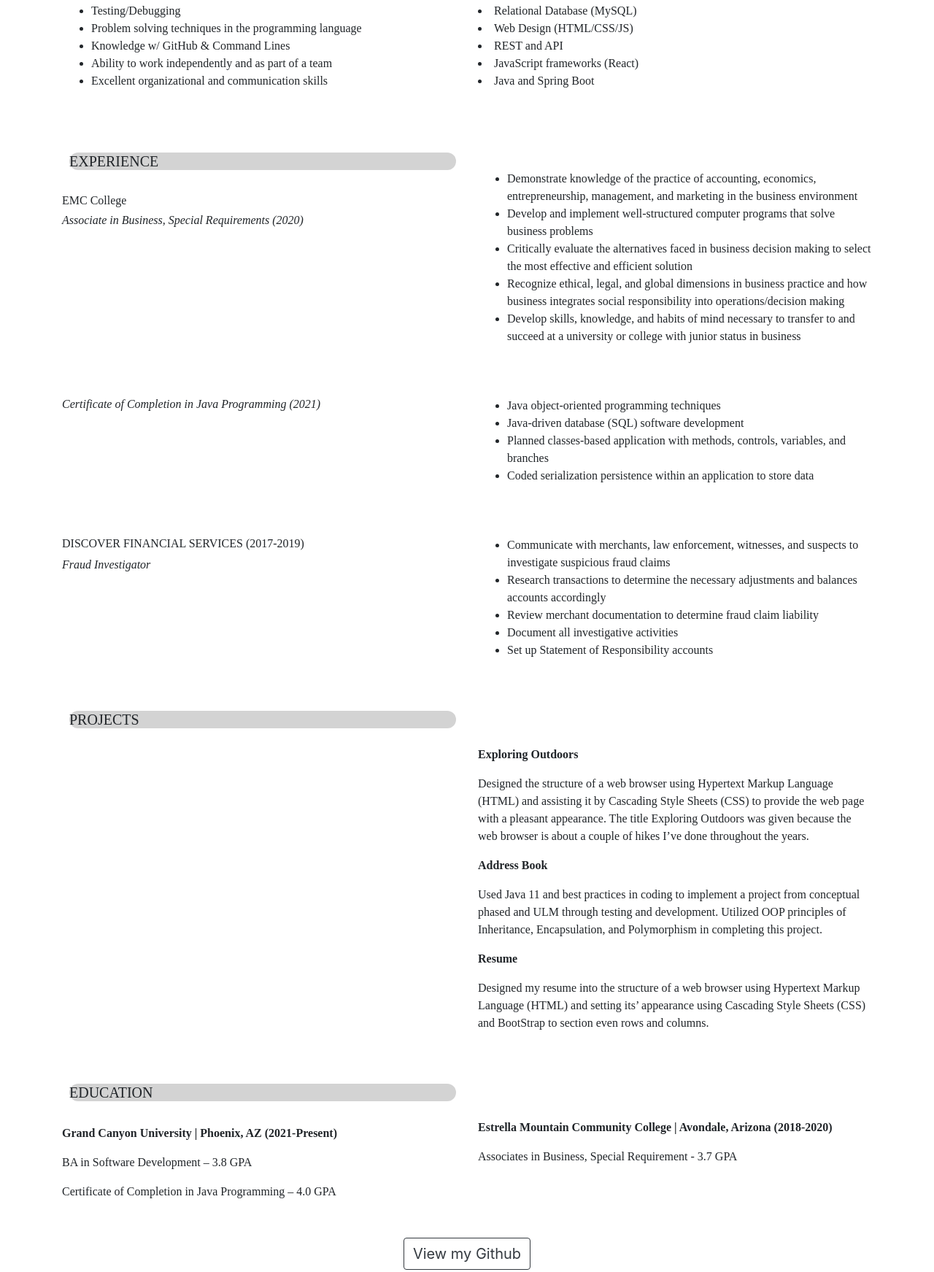
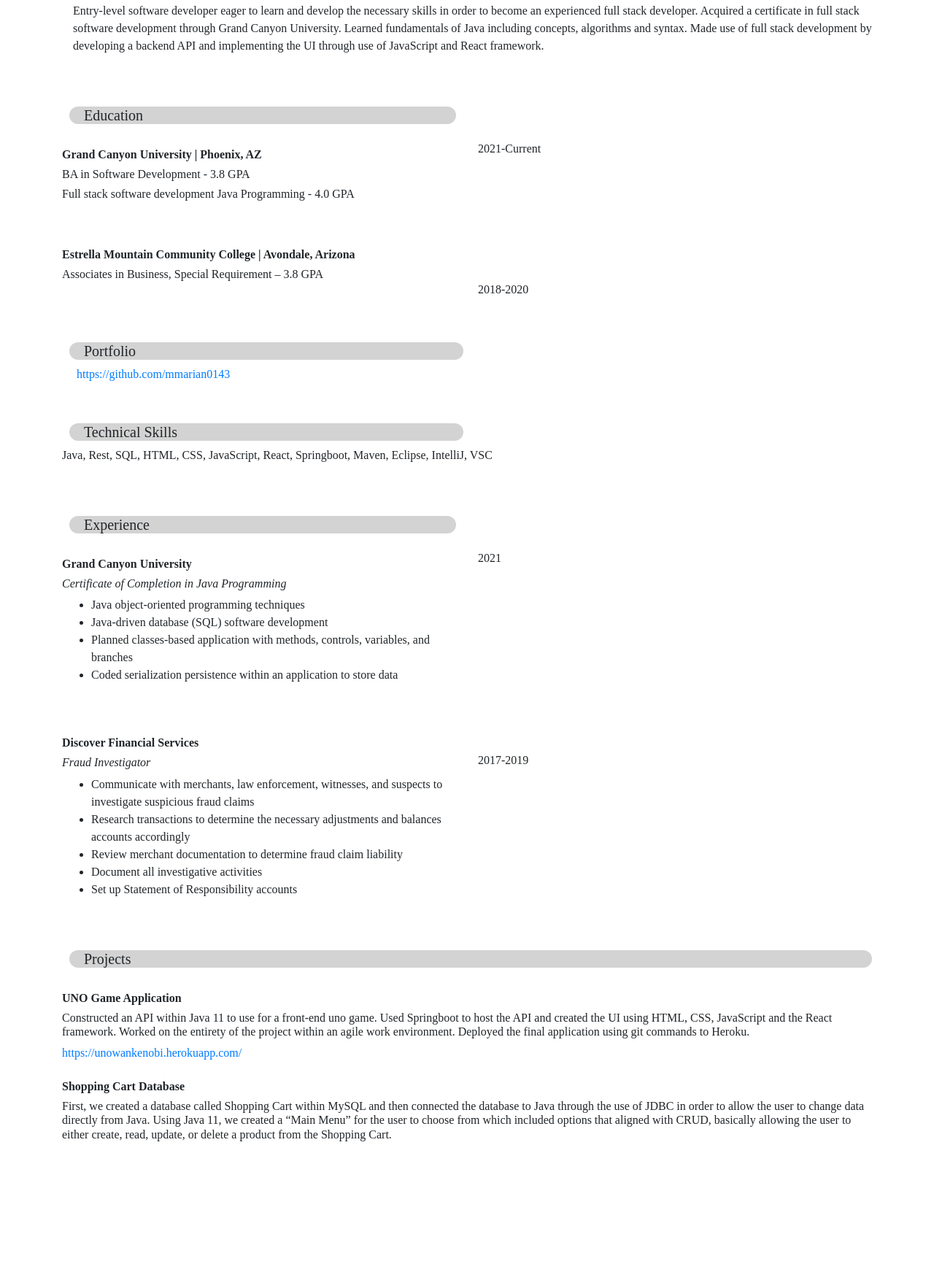
Before and after one commit to mmarian0143/mmarian0143.github.io, a plain HTML site: page index.html in a window 1280 px wide. Shown: the part 447-2190 px from the top of the page at 73% size. After the commit the page ends 2074 px from the top, so only its background shows below. Drawn offline with nearby package versions, Linux system fonts and the light colour scheme.

Commit message:
updated resume 02/11

```diff
--- a/index.html
+++ b/index.html
@@ -23,26 +23,11 @@
     </div>
   </div>
     <div class="row top top-buffer">
-    <div class="container">
-      <div class="row">
+
         <div class="col">
-          <p><h5 class="underline" style="border-radius: 14px; background:lightgray;">TECHNOLOGY AND PROFESSIONAL SKILLS</h5>
-            <ul>
-              <li>Testing/Debugging</li>
-              <li>Problem solving techniques in the programming language</li>
-              <li>Knowledge w/ GitHub & Command Lines</li>
-              <li>Ability to work independently and as part of a team</li>
-              <li>Excellent organizational and communication skills</li>
+          <p><h5 class="underline" style="border-radius: 14px; background:lightgray; padding-left: 20px; margin-left: 80px; margin-right: 80px;">Professional Summary</h5>
+            <p style="padding-left: 20px; margin-left: 80px; margin-right: 80px;">Entry-level software developer eager to learn and develop the necessary skills in order to become an experienced full stack developer. Acquired a certificate in full stack software development through Grand Canyon University. Learned fundamentals of Java including concepts, algorithms and syntax. Made use of full stack development by developing a backend API and implementing the UI through use of JavaScript and React framework.</p>
             </div>
-        <div class="col">
-          <br><br>
-        <li>Relational Database (MySQL)</li>
-        <li>Web Design (HTML/CSS/JS)</li>
-        <li>REST and API</li>
-        <li>JavaScript frameworks (React)</li>
-        <li>Java and Spring Boot</li>
-        </ul>
-      </div>
       </div>
     </div>
   </div>
@@ -50,20 +35,15 @@
     <div class="container">
       <div class="row">
         <div class="col">
-          <h5 class="underline" style="border-radius: 14px; background:lightgray;">EXPERIENCE</h5>
+          <h5 class="underline" style="border-radius: 14px; background:lightgray; padding-left: 20px;">Education</h5>
           <br>
-          <h6>EMC College</h6>
-          <em><h6>Associate in Business, Special Requirements (2020)</h6></em>
+          <h6><b>Grand Canyon University | Phoenix, AZ</b></h6>
+          <h6>BA in Software Development - 3.8 GPA</h6>
+          <h6>Full stack software development Java Programming - 4.0 GPA</h6>
         </div>
         <div class="col">
-          <br>
-          <ul>
-            <li>Demonstrate knowledge of the practice of accounting, economics, entrepreneurship, management, 	and marketing in the business environment</li>
-            <li>Develop and implement well-structured computer programs that solve business problems</li>
-            <li>Critically evaluate the alternatives faced in business decision making to select the most effective and efficient solution</li>
-            <li>Recognize ethical, legal, and global dimensions in business practice and how business integrates social responsibility into operations/decision making</li>
-            <li>Develop skills, knowledge, and habits of mind necessary to transfer to and succeed at a university or college with junior status in business</li>
-          </ul>
+          <br><br>
+          <h6>2021-Current</h6>
         </div>
       </div>
     </div>
@@ -71,15 +51,21 @@
       <div class="container">
         <div class="row">
           <div class="col">
-            <em><h6>Certificate of Completion in Java Programming (2021)</h6></em>
+            <h6><b>Estrella Mountain Community College | Avondale, Arizona</b></h6>
+            <h6>Associates in Business, Special Requirement – 3.8 GPA</h6>
           </div>
           <div class="col">
-            <ul>
-              <li>Java object-oriented programming techniques</li>
-              <li>Java-driven database (SQL) software development</li>
-              <li>Planned classes-based application with methods, controls, variables, and branches</li>
-              <li>Coded serialization persistence within an application to store data</li>
-            </ul>
+            <br><br>
+          <h6>2018-2020</h6>
+          </div>
+        </div>
+      </div>
+
+      <div class="container">
+        <div class="row">
+          <div class="col">
+            <h5 class="underline" style="border-radius: 14px; background:lightgray; padding-left: 20px; margin-right: 560px;">Portfolio</h5>
+            <a href="https://github.com/mmarian0143" target="_blank" style="margin-left: 20px;">https://github.com/mmarian0143</a>
           </div>
         </div>
       </div>
@@ -87,62 +73,68 @@
         <div class="container">
           <div class="row">
             <div class="col">
-              <h6>DISCOVER FINANCIAL SERVICES (2017-2019)</h6>
-              <em>Fraud Investigator</em>
-            </div>
-            <div class="col">
-              <ul>
-                <li>Communicate with merchants, law enforcement, witnesses, and suspects to investigate suspicious fraud claims</li>
-                <li>Research transactions to determine the necessary adjustments and balances accounts accordingly </li>
-                <li>Review merchant documentation to determine fraud claim liability</li>
-                <li>Document all investigative activities </li>
-                <li>Set up Statement of Responsibility accounts </li>
-              </ul>
-            </div>
+              <h5 class="underline" style="border-radius: 14px; background:lightgray; padding-left: 20px; margin-right: 560px;">Technical Skills</h5>
+              <p>Java, Rest, SQL, HTML, CSS, JavaScript, React, Springboot, Maven, Eclipse, IntelliJ, VSC</p>
+              </div>
           </div>
         </div>
 
         <div class="container">
           <div class="row">
             <div class="col">
-              <h5 class="underline" style="border-radius: 14px; background:lightgray;">PROJECTS</h5>
-              </div>
+              <h5 class="underline" style="border-radius: 14px; background:lightgray; padding-left: 20px;">Experience</h5>
+              <br>
+              <h6><b>Grand Canyon University</b></h6>
+              <h6><em>Certificate of Completion in Java Programming</em></h6>
+              <ul>
+                <li>Java object-oriented programming techniques</li>
+                <li>Java-driven database (SQL) software development </li>
+                <li>Planned classes-based application with methods, controls, variables, and branches </li>
+                <li>Coded serialization persistence within an application to store data</li>
+              </ul>
+            </div>
             <div class="col">
               <br><br>
-              <p><b>Exploring Outdoors</b></p>
-              <p>Designed the structure of a web browser using Hypertext Markup Language (HTML) and assisting it
-                  by Cascading Style Sheets (CSS) to provide the web page with a pleasant appearance.
-                  The title Exploring Outdoors was given because the web browser is about a couple of hikes I’ve done throughout the years.</p>
-                <p><b>Address Book</b></p>
-                <p>Used Java 11 and best practices in coding to implement a project from conceptual phased and ULM
-                  through testing and development. Utilized OOP principles of Inheritance, Encapsulation, and
-                  Polymorphism in completing this project.</p>
-                <p><b>Resume</b></p>
-                <p>Designed my resume into the structure of a web browser using Hypertext Markup Language (HTML)
-                  and setting its’ appearance using Cascading Style Sheets (CSS) and BootStrap to section
-                  even rows and columns.</p>
+              <h6>2021</h6>
             </div>
           </div>
         </div>
 
+          <div class="container">
+            <div class="row">
+              <div class="col">
+                <h6><b>Discover Financial Services</b></h6>
+                <h6><em>Fraud Investigator</em></h6>
+                <ul>
+                  <li>Communicate with merchants, law enforcement, witnesses, and suspects to investigate suspicious fraud claims</li>
+                  <li>Research transactions to determine the necessary adjustments and balances accounts accordingly</li>
+                  <li>Review merchant documentation to determine fraud claim liability</li>
+                  <li>Document all investigative activities</li>
+                  <li>Set up Statement of Responsibility accounts</li>
+                </ul>
+              </div>
+              <div class="col">
+                <br>
+              <h6>2017-2019</h6>
+              </div>
+            </div>
+          </div>
+
             <div class="container">
               <div class="row">
                 <div class="col">
-                  <h5 class="underline" style="border-radius: 14px; background:lightgray;">EDUCATION</h5><br>
-                  <p><b>Grand Canyon University | Phoenix, AZ (2021-Present)</b></p>
-                  <p>BA in Software Development – 3.8 GPA</p>
-                  <p>Certificate of Completion in Java Programming – 4.0 GPA</p>
-                </div>
-                <div class="col">
+                  <h5 class="underline" style="border-radius: 14px; background:lightgray; padding-left: 20px">Projects</h5><br>
+                  <h6><b>UNO Game Application</b></h6>
+                  <h6>Constructed an API within Java 11 to use for a front-end uno game. Used Springboot to host the API and created the UI using HTML, CSS, JavaScript and the React framework. Worked on the entirety of the project within an agile work environment. Deployed the final application using git commands to Heroku.</h6>
+                  <a href="https://unowankenobi.herokuapp.com/" target="_blank">https://unowankenobi.herokuapp.com/</a>
                   <br><br>
-                  <p><b>Estrella Mountain Community College | Avondale, Arizona (2018-2020)</b></p>
-                  <p>Associates in Business, Special Requirement - 3.7 GPA</p>
+                  <h6><b>Shopping Cart Database</b></h6>
+                  <h6>First, we created a database called Shopping Cart within MySQL and then connected the database to Java through the use of JDBC in order to allow the user to change data directly from Java. Using Java 11, we created a “Main Menu” for the user to choose from which included options that aligned with CRUD, basically allowing the user to either create, read, update, or delete a product from the Shopping Cart.</h6>
                 </div>
               </div>
-            </div>
           </div>
-        <div class="button">
-      <a href="https://github.com/mmarian0143?tab=repositories"target="_blank"><button type="button" class="btn btn-outline-dark gitButton">View my Github</button></a>
-    </div>
-  </body>
-</html>
+
+
+
+      </body>
+  </html>
```
